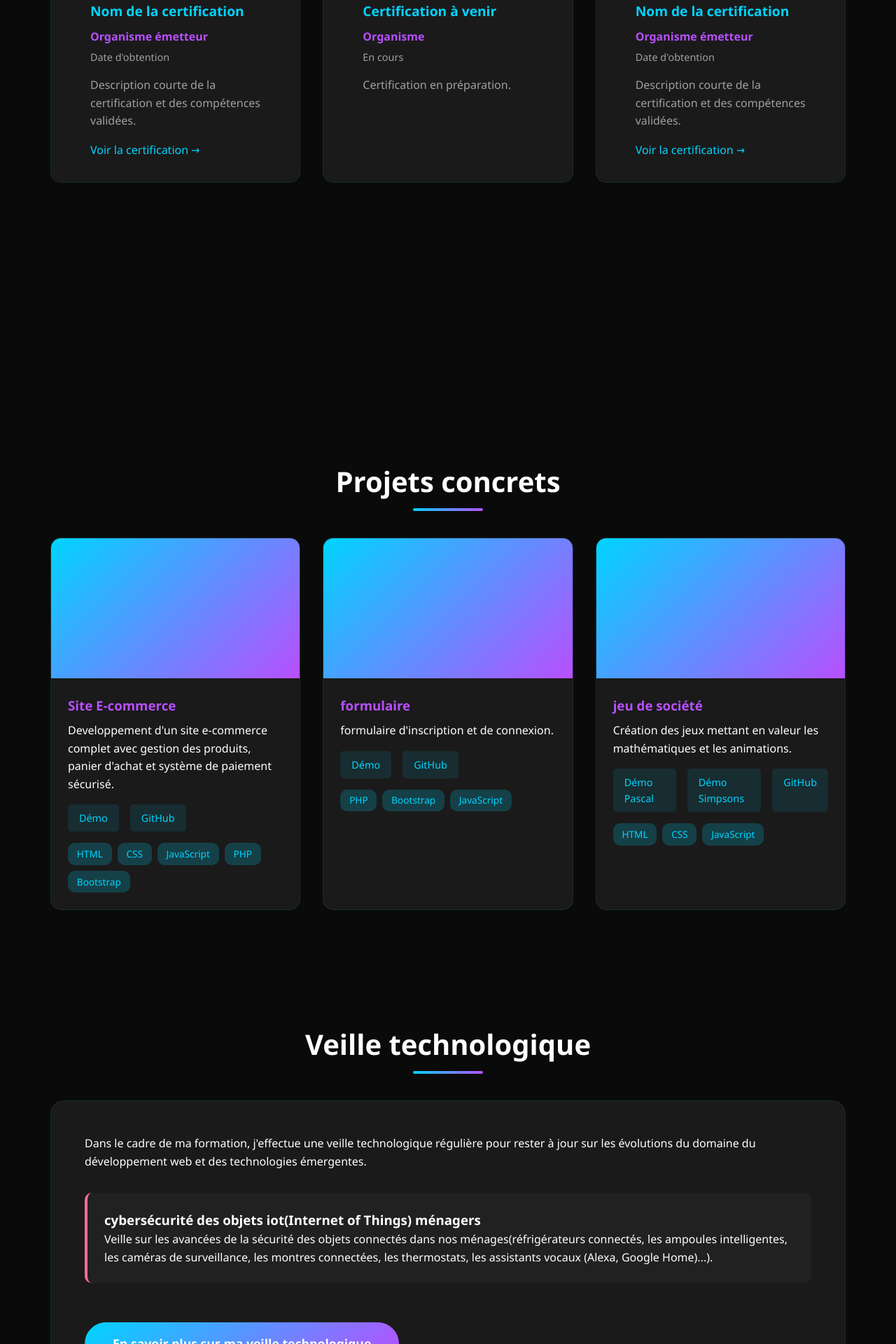
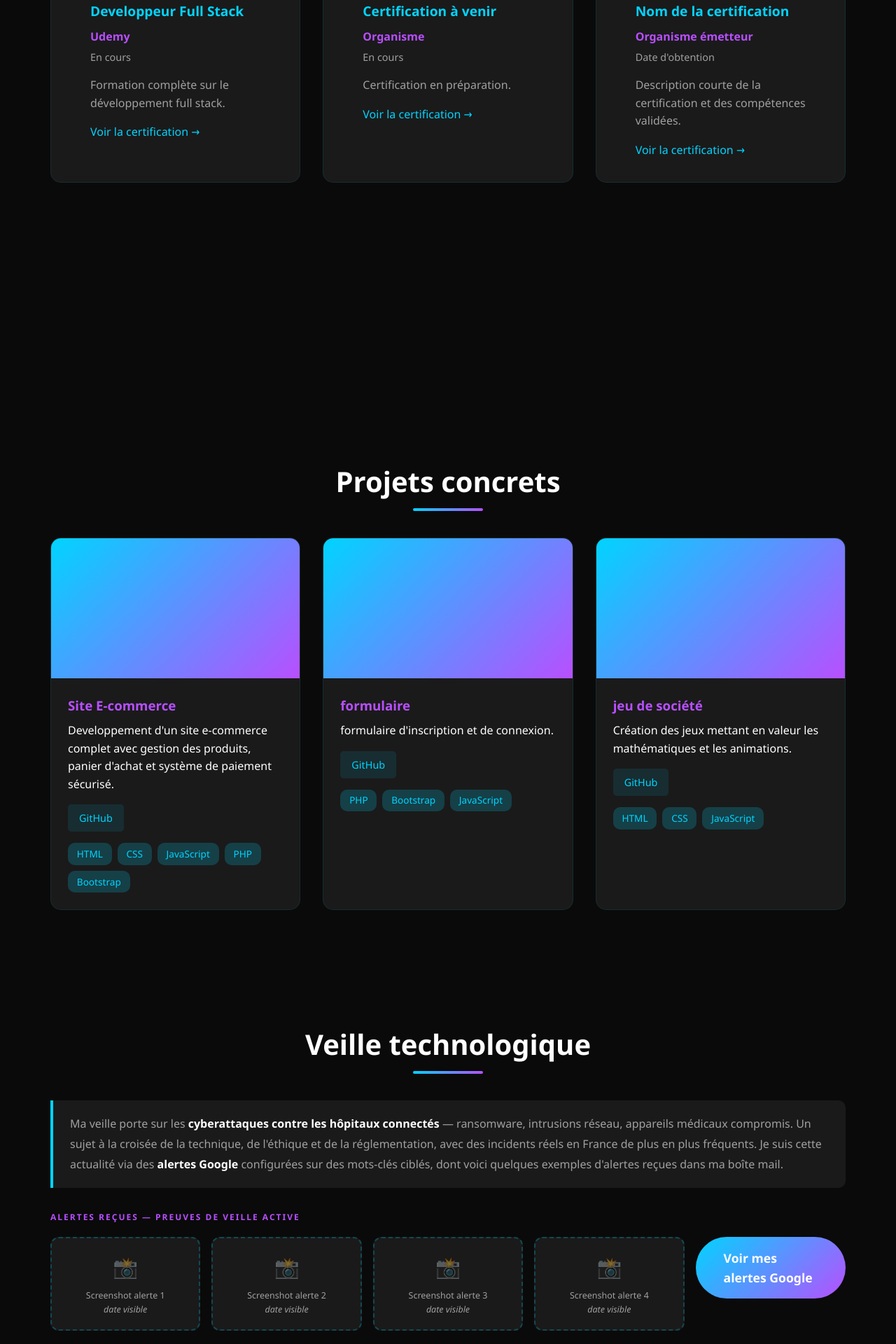
Before and after one commit to olgadaheu254-bot/mon-portfolio, a PHP site: page / in a window 1280 px wide. Shown: the part 2640-4560 px from the top of the page at 70% size. Run offline with PHP 8.4, Linux system fonts and the light colour scheme.

Commit message:
Ajouter les modifications

```diff
--- a/code/index.html
+++ b/code/index.html
@@ -58,6 +58,10 @@
                 <div class="skill-bar"><div class="skill-progress" data-width="85"></div></div>
                 <p>JavaScript</p>
                 <div class="skill-bar"><div class="skill-progress" data-width="50"></div></div>
+                 <p>jQuery</p>
+                <div class="skill-bar"><div class="skill-progress" data-width="50"></div></div>
+                 <p>Node.js</p>
+                <div class="skill-bar"><div class="skill-progress" data-width="30"></div></div>
             </div>
             <div class="skill-card">
                 <h3>Backend</h3>
@@ -67,6 +71,10 @@
                 <div class="skill-bar"><div class="skill-progress" data-width="80"></div></div>
                 <p>symfony</p>
                 <div class="skill-bar"><div class="skill-progress" data-width="10"></div></div>
+                <p>Python</p>
+                <div class="skill-bar"><div class="skill-progress" data-width="20"></div></div>
+                 <p>C#</p>
+                <div class="skill-bar"><div class="skill-progress" data-width="20"></div></div>
             </div>
             <div class="skill-card">
                 <h3>Outils</h3>
@@ -76,6 +84,9 @@
                 <div class="skill-bar"><div class="skill-progress" data-width="90"></div></div>
                <p>Bootstrap</p>
                 <div class="skill-bar"><div class="skill-progress" data-width="20"></div></div>
+                <p>Visual Studio</p>
+                <div class="skill-bar"><div class="skill-progress" data-width="80"></div></div>
+
 
         </div>
     </section>
@@ -87,10 +98,10 @@
         <div class="certification-card">
             <div class="certification-icon"></div>
             <div class="certification-content">
-                <h3>Nom de la certification</h3>
-                <p class="certification-organisme">Organisme émetteur</p>
-                <p class="certification-date">Date d'obtention</p>
-                <p class="certification-description">Description courte de la certification et des compétences validées.</p>
+                <h3>Developpeur Full Stack</h3>
+                <p class="certification-organisme">Udemy</p>
+                <p class="certification-date">En cours</p>
+                <p class="certification-description">Formation complète sur le développement full stack.</p>
                 <a href="#" class="certification-link" target="_blank">Voir la certification →</a>
             </div>
         </div>
@@ -102,6 +113,7 @@
                 <p class="certification-organisme">Organisme</p>
                 <p class="certification-date">En cours</p>
                 <p class="certification-description">Certification en préparation.</p>
+                <a href="#" class="certification-link" target="_blank">Voir la certification →</a>
             </div>
         </div>
 
@@ -130,7 +142,7 @@
                     <h3>Site E-commerce</h3>
                     <p>Developpement d'un site e-commerce complet avec gestion des produits, panier d'achat et système de paiement sécurisé.</p>
                     <div class="project-links">
-                        <a href="../projets1/ecommerce/index.php" class="project-link"> Démo</a>
+
                         <a href="https://github.com/olgadaheu254-bot/projets.git" class="project-link"> GitHub</a>
                     </div>
                     <div class="project-tags">
@@ -149,7 +161,7 @@
                     <h3> formulaire</h3>
                     <p>  formulaire d'inscription et de connexion.</p>
                     <div class="project-links">
-                        <a href="../projets2/FORMULAIRE/index.php" class="project-link"> Démo</a>
+
                         <a href="https://github.com/olgadaheu254-bot/projets.git" class="project-link"> GitHub</a>
                     </div>
                     <div class="project-tags">
@@ -166,8 +178,7 @@
                     <h3>jeu de société</h3>
                     <p>Création des jeux mettant en valeur les mathématiques et les animations.</p>
                     <div class="project-links">
-                         <a href="../projets3/jquery-projet/MATH-SCOOBY-STARTING-FILES-master/Game1/pascal.html" class="project-link">Démo Pascal</a>
-                         <a href="../projets3/jquery-projet/MATH-SCOOBY-STARTING-FILES-master/Game2/simpsons/simpsons.html" class="project-link"> Démo Simpsons</a>
+
                         <a href="https://github.com/olgadaheu254-bot/projets.git" class="project-link"> GitHub</a>
                     </div>
                     <div class="project-tags">
@@ -182,22 +193,46 @@
    <!-- Veille technologique -->
 <section id="veille">
     <h2>Veille technologique</h2>
+
     <div class="veille-content">
-        <p>Dans le cadre de ma formation, j'effectue une veille technologique régulière pour rester à jour sur les évolutions du domaine du développement web et des technologies émergentes.</p>
-        <div class="veille-items">
-            <div class="veille-item">
-                <h3>cybersécurité des objets iot(Internet of Things) ménagers </h3>
-                <p>Veille sur les avancées de la sécurité des objets connectés dans nos ménages(réfrigérateurs connectés, les ampoules intelligentes,
-                    les caméras de surveillance, les montres connectées, les thermostats, les assistants vocaux (Alexa, Google Home)...).</p>
+
+        <div class="veille-intro">
+            Ma veille porte sur les <strong>cyberattaques contre les hôpitaux connectés</strong> — ransomware,
+            intrusions réseau, appareils médicaux compromis. Un sujet à la croisée de la technique, de l'éthique
+            et de la réglementation, avec des incidents réels en France de plus en plus fréquents.
+            Je suis cette actualité via des <strong>alertes Google</strong> configurées sur des mots-clés ciblés,
+            dont voici quelques exemples d'alertes reçues dans ma boîte mail.
+        </div>
+
+        <p class="veille-section-label"> Alertes reçues — preuves de veille active</p>
+
+        <div class="veille-screenshots">
+
+            <div class="screenshot-placeholder">
+                <span class="placeholder-icon">📸</span>
+                <span>Screenshot alerte 1<br><em>date visible</em></span>
             </div>
 
-        <div class="about">
-        <a href="https://www.google.fr/alerts#" class="cta-button">En savoir plus sur ma veille technologique</a>
+            <div class="screenshot-placeholder">
+                <span class="placeholder-icon">📸</span>
+                <span>Screenshot alerte 2<br><em>date visible</em></span>
+            </div>
+
+            <div class="screenshot-placeholder">
+                <span class="placeholder-icon">📸</span>
+                <span>Screenshot alerte 3<br><em>date visible</em></span>
+            </div>
+
+            <div class="screenshot-placeholder">
+                <span class="placeholder-icon">📸</span>
+                <span>Screenshot alerte 4<br><em>date visible</em></span>
+            </div>
+            <div class="about">
+                <a href="https://www.google.fr/alerts" class="cta-button" target="_blank">Voir mes alertes Google</a>
+            </div>
         </div>
-
     </div>
 </section>
-
     <!-- Contact -->
     <section id="contact">
         <h2>Me contacter</h2>
@@ -225,8 +260,7 @@
                     </div>
                 </div>
                 <div class="contact-item">
-                    <a href="../images/cv1.pdf" class="cta-button" style="text-align: center; width: 100%;">
-                    <a href="../images/cv.pdf" class="cta-button" style="text-align: center; width: 100%;"></a>
+                    <a href="../images/cvpro.pdf" class="cta-button" style="text-align: center; width: 100%;">
                          Télécharger mon CV
                     </a>
                 </div>
--- a/code/style.css
+++ b/code/style.css
@@ -329,34 +329,82 @@
         }
 
                     /* Veille Section */
-        .veille-content {
+                    .veille-intro {
+                color: var(--text-secondary);
+                font-size: 1rem;
+                line-height: 1.8;
+                border-left: 4px solid var(--accent-primary);
+                padding: 1.2rem 1.5rem;
                 background: var(--bg-card);
-            padding: 3rem;
-            border-radius: 20px;
-            border: 1px solid rgba(0, 212, 255, 0.1);
+                border-radius: 0 10px 10px 0;
+                margin-bottom: 2rem;
             }
 
-        .veille-items {
-            display: grid;
-            gap: 1.5rem;
-            margin-top: 2rem;
+            .veille-intro strong {
+                color: var(--text-primary);
             }
 
-        .veille-item {
-            padding: 1.5rem;
-            background: rgba(255, 255, 255, 0.03);
-            border-radius: 10px;
-            border-left: 4px solid var(--accent-tertiary);
+            .veille-section-label {
+                font-size: 0.75rem;
+                letter-spacing: 2px;
+                text-transform: uppercase;
+                color: var(--accent-secondary);
+                font-weight: 600;
+                margin-bottom: 1.2rem;
+            }
+
+            .veille-screenshots {
+                display: grid;
+                grid-template-columns: repeat(auto-fit, minmax(200px, 1fr));
+                gap: 1rem;
+            }
+
+            .screenshot-slot {
+                border-radius: 12px;
+                overflow: hidden;
+                border: 1px solid rgba(0, 212, 255, 0.15);
+                aspect-ratio: 16 / 10;
                 transition: all 0.3s ease;
             }
 
-        .veille-item:hover {
-            background: rgba(255, 255, 255, 0.05);
-            transform: translateX(10px);
+            .screenshot-slot:hover {
+                border-color: var(--accent-primary);
+                transform: translateY(-4px);
+                box-shadow: 0 8px 24px rgba(0, 212, 255, 0.15);
             }
-        .about .cta-button {
-            margin-top: 2rem;
-            align-self: flex-start;
+
+            .screenshot-slot img {
+                width: 100%;
+                height: 100%;
+                object-fit: cover;
+                display: block;
+            }
+
+            .screenshot-placeholder {
+                background: var(--bg-card);
+                border: 2px dashed rgba(0, 212, 255, 0.25);
+                border-radius: 12px;
+                aspect-ratio: 16 / 10;
+                display: flex;
+                flex-direction: column;
+                align-items: center;
+                justify-content: center;
+                gap: 0.5rem;
+                color: var(--text-secondary);
+                font-size: 0.78rem;
+                text-align: center;
+                padding: 1rem;
+                transition: all 0.3s ease;
+            }
+
+            .screenshot-placeholder:hover {
+                border-color: var(--accent-primary);
+                color: var(--accent-primary);
+            }
+
+            .placeholder-icon {
+                font-size: 1.8rem;
+                opacity: 0.4;
             }
 
         /* Contact Section */
```
Also changed, not shown: images/photo.jpeg (deleted), 4 other files. Lines whose indentation alone changed are shown as unchanged.
